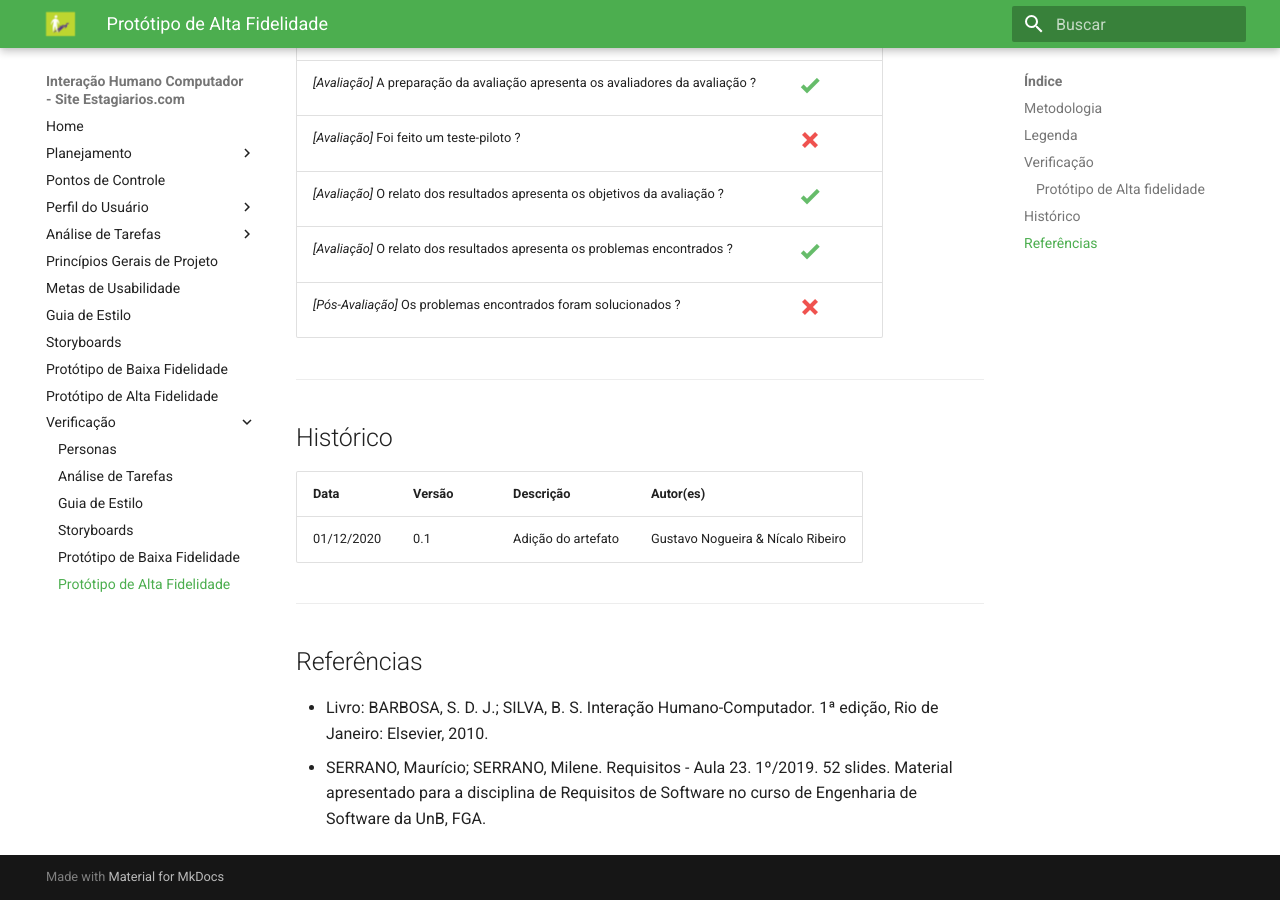
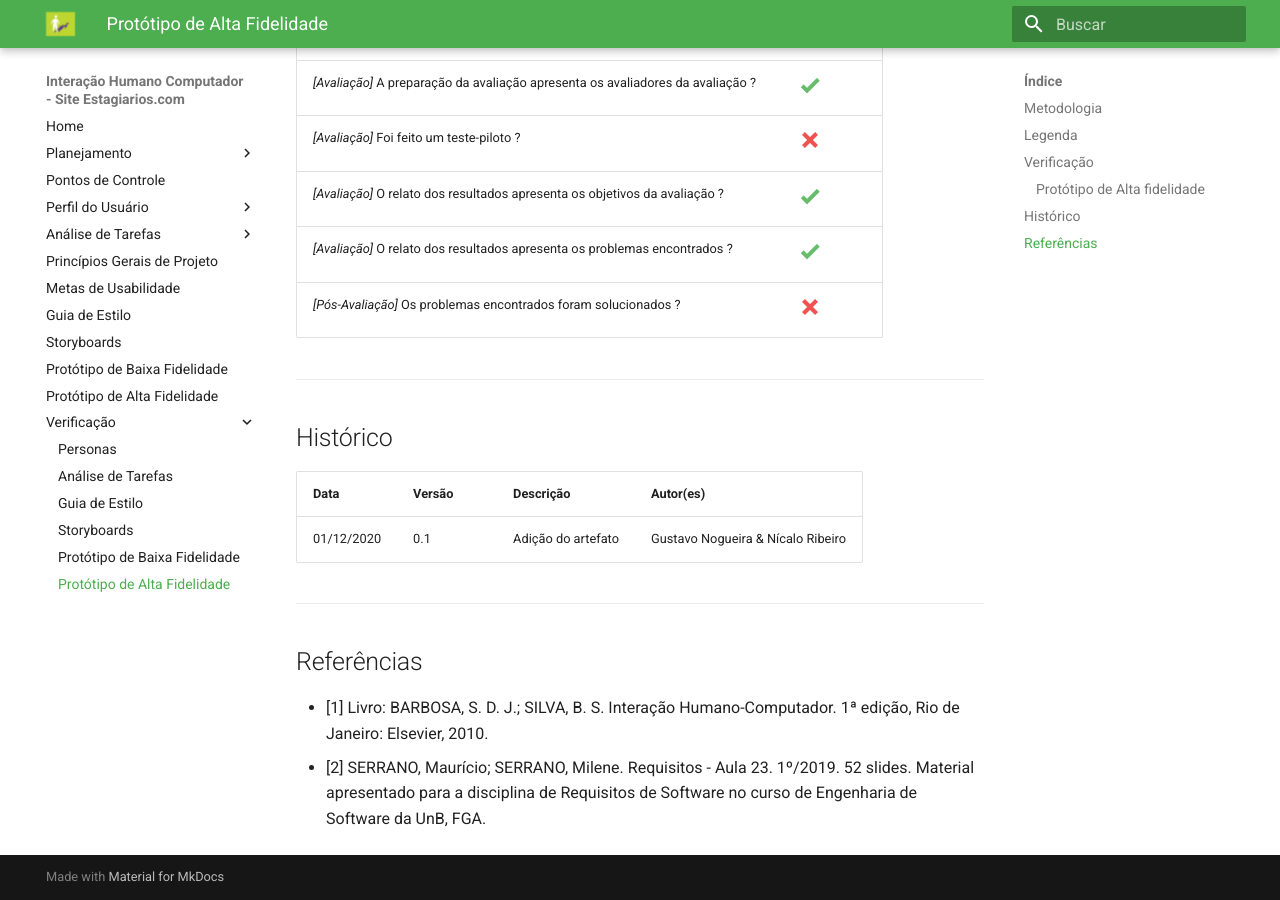
Before and after one commit to Gustavo-Nogueira/2020.1-Estagiarios.com, an MkDocs documentation site: the page built from docs/verificacao/prototipo_de_alta_fidelidade.md, in a window 1280 px wide and 900 px high, scrolled down 1969 px. Built offline with MkDocs 1.6.1 and Material for MkDocs 9.7.7, drawn with Linux system fonts in a browser that asks for light colours.

Commit message:
[#12] adição de ajustes nos artefatos de verificação

```diff
--- a/docs/verificacao/prototipo_de_alta_fidelidade.md
+++ b/docs/verificacao/prototipo_de_alta_fidelidade.md
@@ -59,5 +59,5 @@ Alguns critérios utilizados para a verificação do protótipo foram baseados n
 
 ## Referências
 
-* Livro: BARBOSA, S. D. J.; SILVA, B. S. Interação Humano-Computador. 1ª edição, Rio de Janeiro: Elsevier, 2010.
-* SERRANO, Maurício; SERRANO, Milene. Requisitos - Aula 23. 1º/2019. 52 slides. Material apresentado para a disciplina de Requisitos de Software no curso de Engenharia de Software da UnB, FGA.
+* [1] Livro: BARBOSA, S. D. J.; SILVA, B. S. Interação Humano-Computador. 1ª edição, Rio de Janeiro: Elsevier, 2010.
+* [2] SERRANO, Maurício; SERRANO, Milene. Requisitos - Aula 23. 1º/2019. 52 slides. Material apresentado para a disciplina de Requisitos de Software no curso de Engenharia de Software da UnB, FGA.
```
Also changed, not shown: docs/verificacao/prototipo_de_baixa_fidelidade.md (+2 -2 lines).
